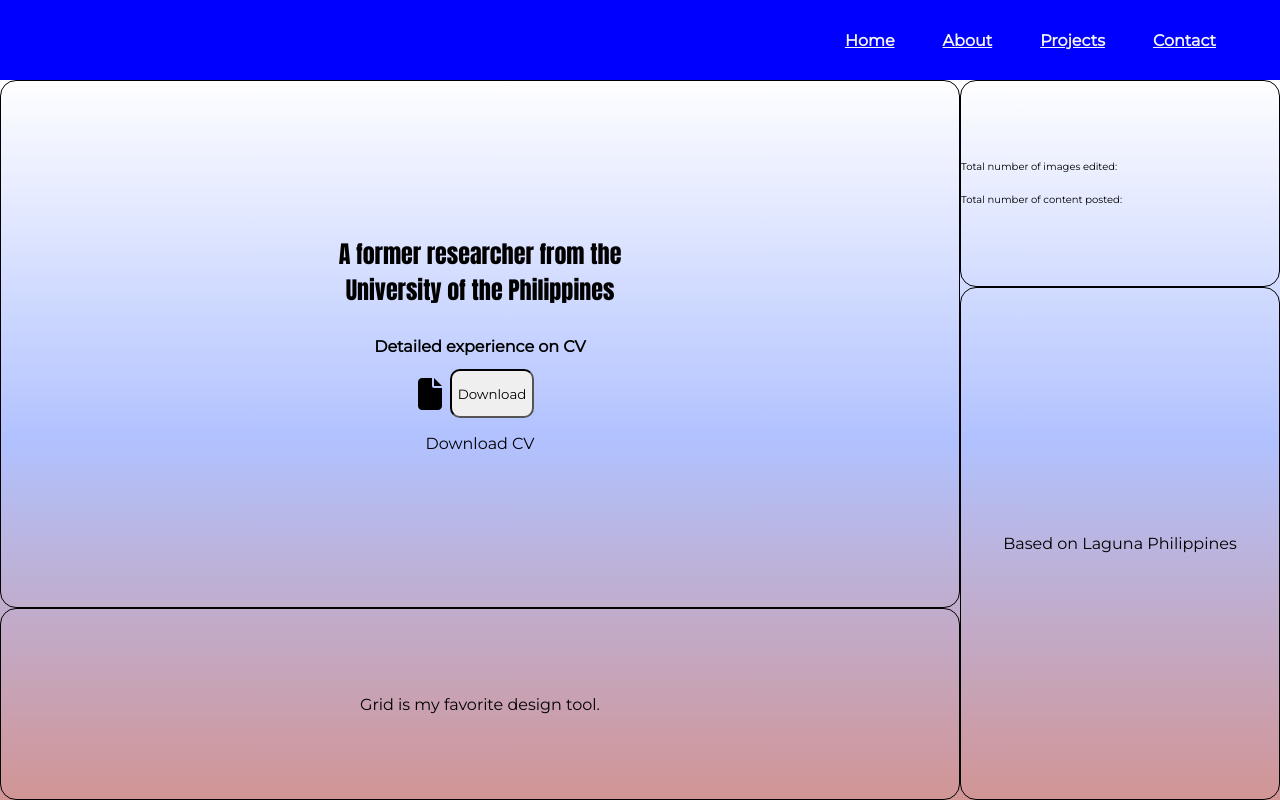
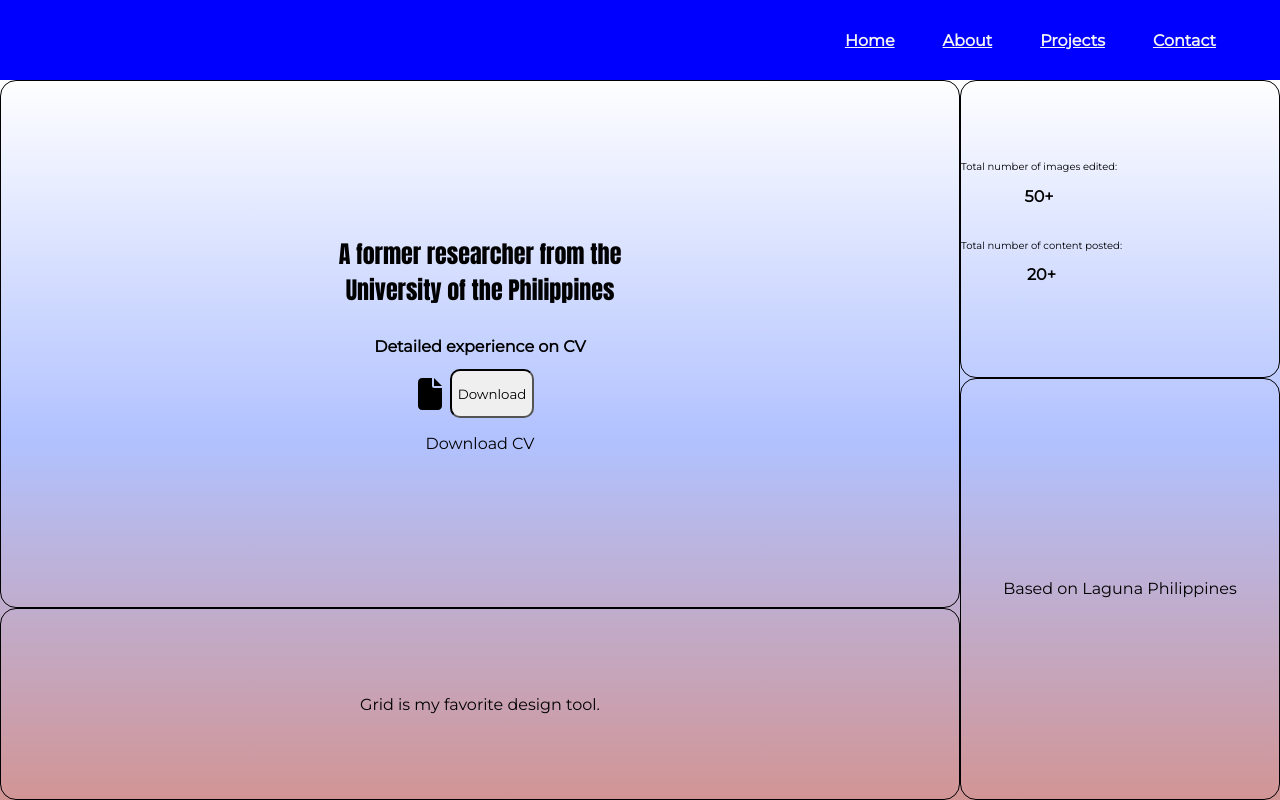
Before and after one commit to hakudogu/modern_portfolio, a React (Create React App) app: page /about in a window 1280 px wide. Built offline with nearby package versions, Linux system fonts and the light colour scheme.

Commit message:
editted some details

```diff
--- a/src/components/about/About.jsx
+++ b/src/components/about/About.jsx
@@ -13,15 +13,15 @@ export class About extends Component {
                   <h2>Detailed experience on CV</h2>
 
                   <div className='img_container'>
-                    <FontAwesomeIcon id='icon'icon={ faFile}/><a target='_blank' href='https://drive.google.com/file/d/1E-59joJ1jPEjkhqsII8tjF7dl73GiN2O/view?usp=sharing'>
+                    <FontAwesomeIcon id='icon'icon={ faFile}/><a target='_blank' href='https://docs.google.com/document/d/1wcXktycPPfSaZNefRMGKOOCaWy90AGIAU55OIJ1ly-M/edit'>
                       <button><p>Download</p></button></a></div>
                       <label><p>Download CV</p> </label>
 
               </div>
               <div className='sidebar'>
 
-                  <p>Total number of images edited: </p>
-                  <p>Total number of content posted: </p>
+                  <p>Total number of images edited: <h2>50+</h2></p>
+                  <p>Total number of content posted: <h2>20+</h2></p>
 
               </div>
               <div className='sidebar2'>
--- a/src/components/about/about.css
+++ b/src/components/about/about.css
@@ -73,6 +73,10 @@
     border: 1px solid black ;
     border-radius: 1rem;
   }
+  .sidebar h2{
+    font-size: 1rem;
+    font-weight: bold;
+  }
   .sidebar2{
     border: 1px solid black ;
     border-radius: 1rem;
```
